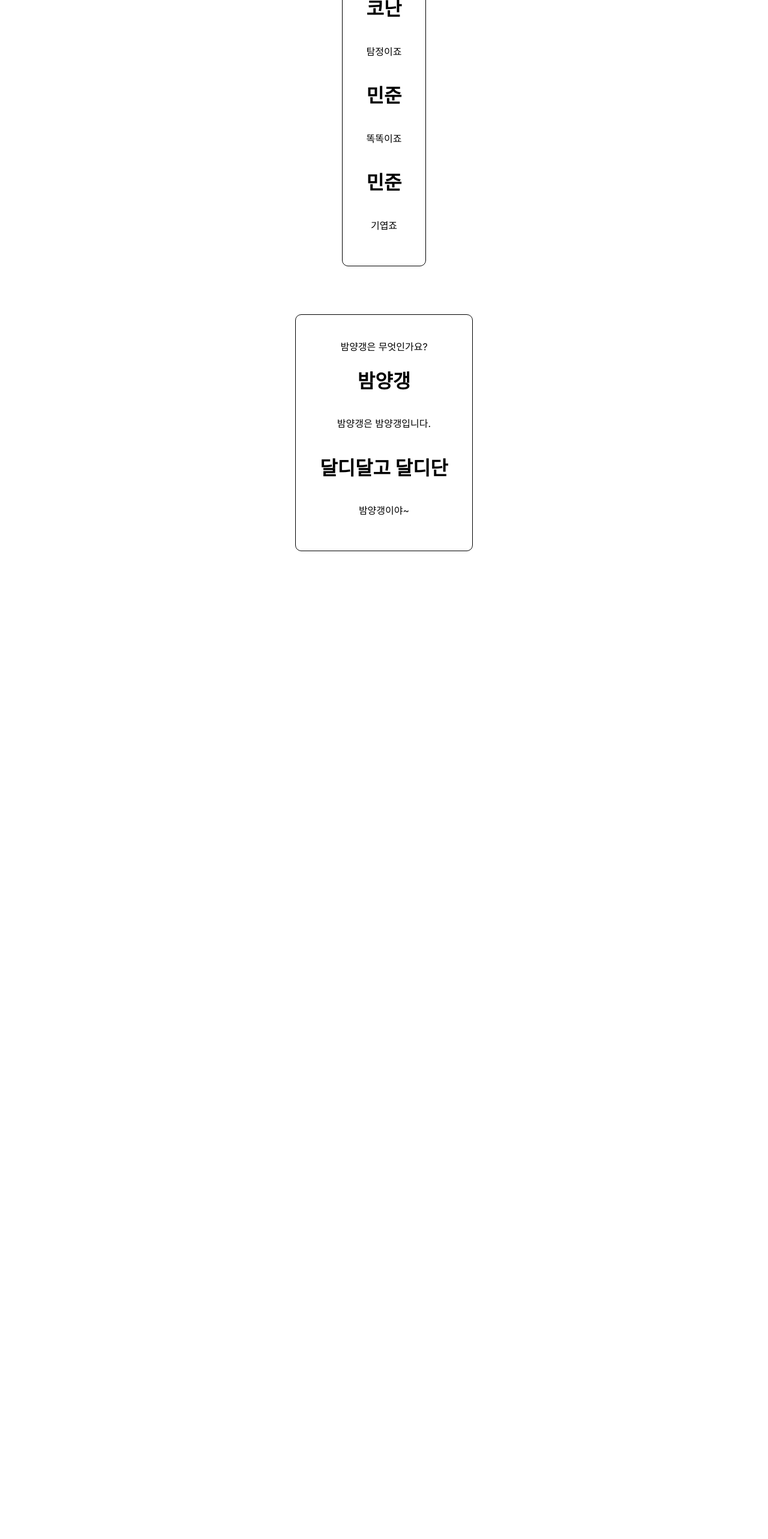
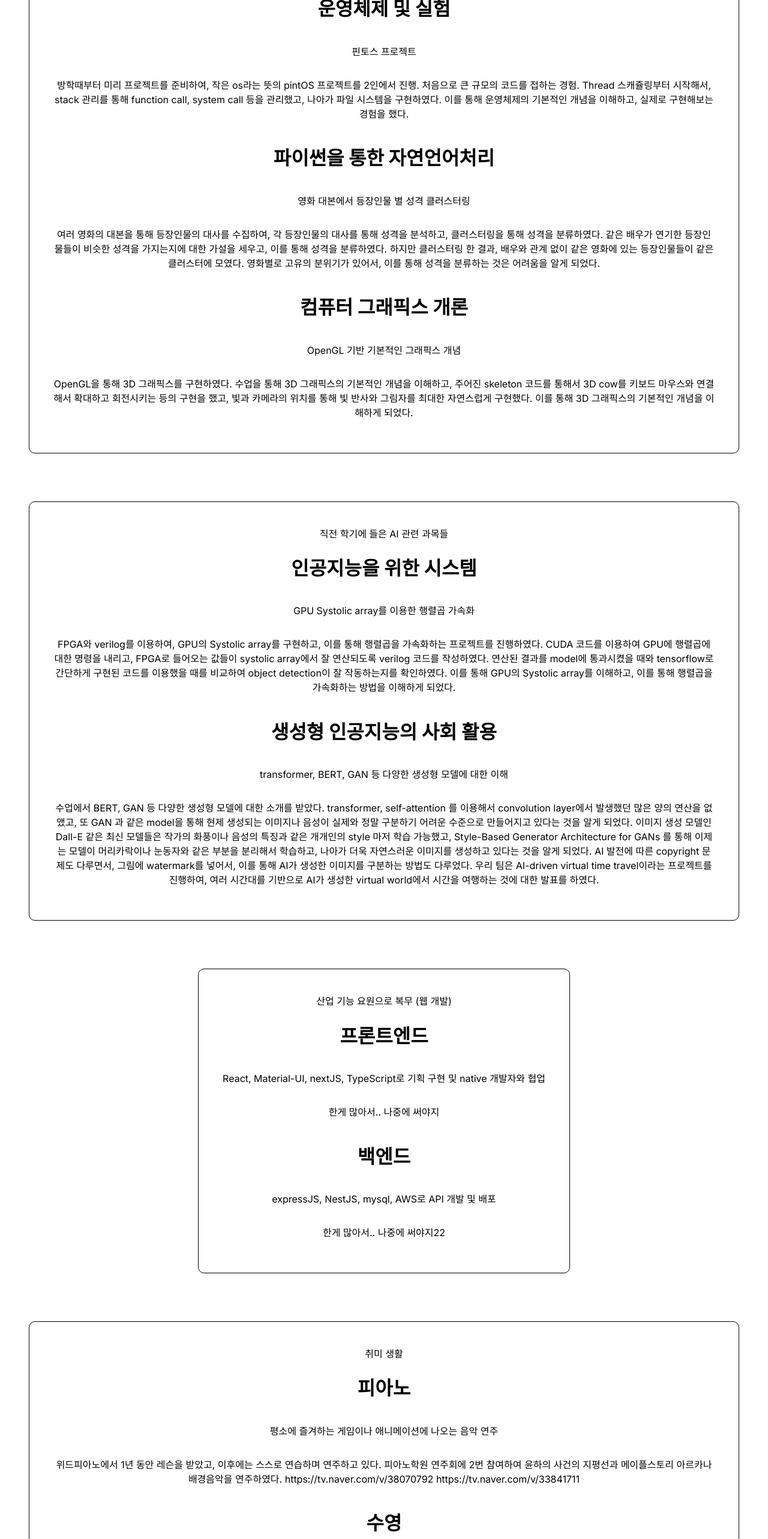
Before and after one commit to kaistlayner/kaistlayner.github.io, a Next.js app in the folder portfolio/: page / in a window 1280 px wide. Shown: the part 234-2800 px from the top of the page at 60% size. Before the commit the page ends 1201 px from the top, so only its background shows below. Built offline with nearby package versions, Linux system fonts and the light colour scheme.

Commit message:
내용 채우는 중

```diff
--- a/portfolio/src/app/Content.tsx
+++ b/portfolio/src/app/Content.tsx
@@ -2,8 +2,9 @@ import { Box } from "@mui/material";
 
 export default function Content({
   title,
+  subTitle,
   description,
-}: Readonly<{ title: string; description: string }>) {
+}: Readonly<{ title: string; subTitle: string; description?: string }>) {
   return (
     <Box
       sx={{
@@ -14,6 +15,7 @@ export default function Content({
       }}
     >
       <h1>{title}</h1>
+      <p>{subTitle}</p>
       <p>{description}</p>
     </Box>
   );
--- a/portfolio/src/app/page.tsx
+++ b/portfolio/src/app/page.tsx
@@ -32,16 +32,68 @@ const styles = {
 export default function Home() {
   return (
     <Box sx={styles.wrapper}>
-      <h1>조민준의 포트폴리오</h1>제 이름은..
+      <h1>조민준의 포트폴리오</h1>
+      기억에 남는 과목들
       <Box sx={styles.contentWrapper}>
-        <Content title="코난" description="탐정이죠" />
-        <Content title="민준" description="똑똑이죠" />
-        <Content title="민준" description="기엽죠" />
+        <Content
+          title="운영체제 및 실험"
+          subTitle="핀토스 프로젝트"
+          description="방학때부터 미리 프로젝트를 준비하여, 작은 os라는 뜻의 pintOS 프로젝트를 2인에서 진행. 처음으로 큰 규모의 코드를 접하는 경험. Thread 스캐쥴링부터 시작해서, stack 관리를 통해 function call, system call 등을 관리했고, 나아가 파일 시스템을 구현하였다. 이를 통해 운영체제의 기본적인 개념을 이해하고, 실제로 구현해보는 경험을 했다."
+        />
+        <Content
+          title="파이썬을 통한 자연언어처리"
+          subTitle="영화 대본에서 등장인물 별 성격 클러스터링"
+          description="여러 영화의 대본을 통해 등장인물의 대사를 수집하여, 각 등장인물의 대사를 통해 성격을 분석하고, 클러스터링을 통해 성격을 분류하였다. 같은 배우가 연기한 등장인물들이 비슷한 성격을 가지는지에 대한 가설을 세우고, 이를 통해 성격을 분류하였다. 하지만 클러스터링 한 결과, 배우와 관계 없이 같은 영화에 있는 등장인물들이 같은 클러스터에 모였다. 영화별로 고유의 분위기가 있어서, 이를 통해 성격을 분류하는 것은 어려움을 알게 되었다."
+        />
+        <Content
+          title="컴퓨터 그래픽스 개론"
+          subTitle="OpenGL 기반 기본적인 그래픽스 개념"
+          description="OpenGL을 통해 3D 그래픽스를 구현하였다. 수업을 통해 3D 그래픽스의 기본적인 개념을 이해하고, 주어진 skeleton 코드를 통해서 3D cow를 키보드 마우스와 연결해서 확대하고 회전시키는 등의 구현을 했고, 빛과 카메라의 위치를 통해 빛 반사와 그림자를 최대한 자연스럽게 구현했다. 이를 통해 3D 그래픽스의 기본적인 개념을 이해하게 되었다."
+        />
       </Box>
       <Box sx={styles.contentWrapper}>
-        밤양갱은 무엇인가요?
-        <Content title="밤양갱" description="밤양갱은 밤양갱입니다." />
-        <Content title="달디달고 달디단" description="밤양갱이야~" />
+        직전 학기에 들은 AI 관련 과목들
+        <Content
+          title="인공지능을 위한 시스템"
+          subTitle="GPU Systolic array를 이용한 행렬곱 가속화"
+          description="FPGA와 verilog를 이용하여, GPU의 Systolic array를 구현하고, 이를 통해 행렬곱을 가속화하는 프로젝트를 진행하였다. CUDA 코드를 이용하여 GPU에 행렬곱에 대한 명령을 내리고, FPGA로 들어오는 값들이 systolic array에서 잘 연산되도록 verilog 코드를 작성하였다. 연산된 결과를 model에 통과시켰을 때와 tensorflow로 간단하게 구현된 코드를 이용했을 때를 비교하여 object detection이 잘 작동하는지를 확인하였다. 이를 통해 GPU의 Systolic array를 이해하고, 이를 통해 행렬곱을 가속화하는 방법을 이해하게 되었다."
+        />
+        <Content
+          title="생성형 인공지능의 사회 활용"
+          subTitle="transformer, BERT, GAN 등 다양한 생성형 모델에 대한 이해"
+          description="수업에서 BERT, GAN 등 다양한 생성형 모델에 대한 소개를 받았다. transformer, self-attention 를 이용해서 convolution layer에서 발생했던 많은 양의 연산을 없앴고, 또 GAN 과 같은 model을 통해 현제 생성되는 이미지나 음성이 실제와 정말 구분하기 어려운 수준으로 만들어지고 있다는 것을 알게 되었다. 이미지 생성 모델인 Dall-E 같은 최신 모델들은 작가의 화풍이나 음성의 특징과 같은 개개인의 style 마저 학습 가능했고, Style-Based Generator Architecture for GANs 를 통해 이제는 모델이 머리카락이나 눈동자와 같은 부분을 분리해서 학습하고, 나아가 더욱 자연스러운 이미지를 생성하고 있다는 것을 알게 되었다. AI 발전에 따른 copyright 문제도 다루면서, 그림에 watermark를 넣어서, 이를 통해 AI가 생성한 이미지를 구분하는 방법도 다루었다. 우리 팀은 AI-driven virtual time travel이라는 프로젝트를 진행하여, 여러 시간대를 기반으로 AI가 생성한 virtual world에서 시간을 여행하는 것에 대한 발표를 하였다."
+        />
+      </Box>
+      <Box sx={styles.contentWrapper}>
+        산업 기능 요원으로 복무 (웹 개발)
+        <Content
+          title="프론트엔드"
+          subTitle="React, Material-UI, nextJS, TypeScript로 기획 구현 및 native 개발자와 협업"
+          description="한게 많아서.. 나중에 써야지"
+        />
+        <Content
+          title="백엔드"
+          subTitle="expressJS, NestJS, mysql, AWS로 API 개발 및 배포"
+          description="한게 많아서.. 나중에 써야지22"
+        />
+      </Box>
+      <Box sx={styles.contentWrapper}>
+        취미 생활
+        <Content
+          title="피아노"
+          subTitle="평소에 즐겨하는 게임이나 애니메이션에 나오는 음악 연주"
+          description="위드피아노에서 1년 동안 레슨을 받았고, 이후에는 스스로 연습하며 연주하고 있다. 피아노학원 연주회에 2번 참여하여 윤하의 사건의 지평선과 메이플스토리 아르카나 배경음악을 연주하였다. https://tv.naver.com/v/38070792 https://tv.naver.com/v/33841711"
+        />
+        <Content
+          title="수영"
+          subTitle="친구와 함께 주 4회 수영 수업"
+          description="유성구종합사회복지관에서 고등학교 친구와 초급반 수업을 듣고 있다. 수영을 통해 몸을 건강하게 유지하고, 친구와 함께 즐거운 시간을 보내고 있다."
+        />
+        <Content
+          title="게임"
+          subTitle="메이플스토리"
+          description="17년도부터 꾸준히 즐기는 게임이다. 내 캐릭터 정보이다. https://maple.gg/u/%EC%B5%B8%ED%95%B4. 이 밖에도 경뿌나 이벤트 버프를 제때 받기 위해서, 채팅으로 설정한 시간마다 디스코드 채널에 알림을 보내는 디스코드 봇도 만들어봤다. https://github.com/kaistlayner/discord"
+        />
       </Box>
     </Box>
   );
```
